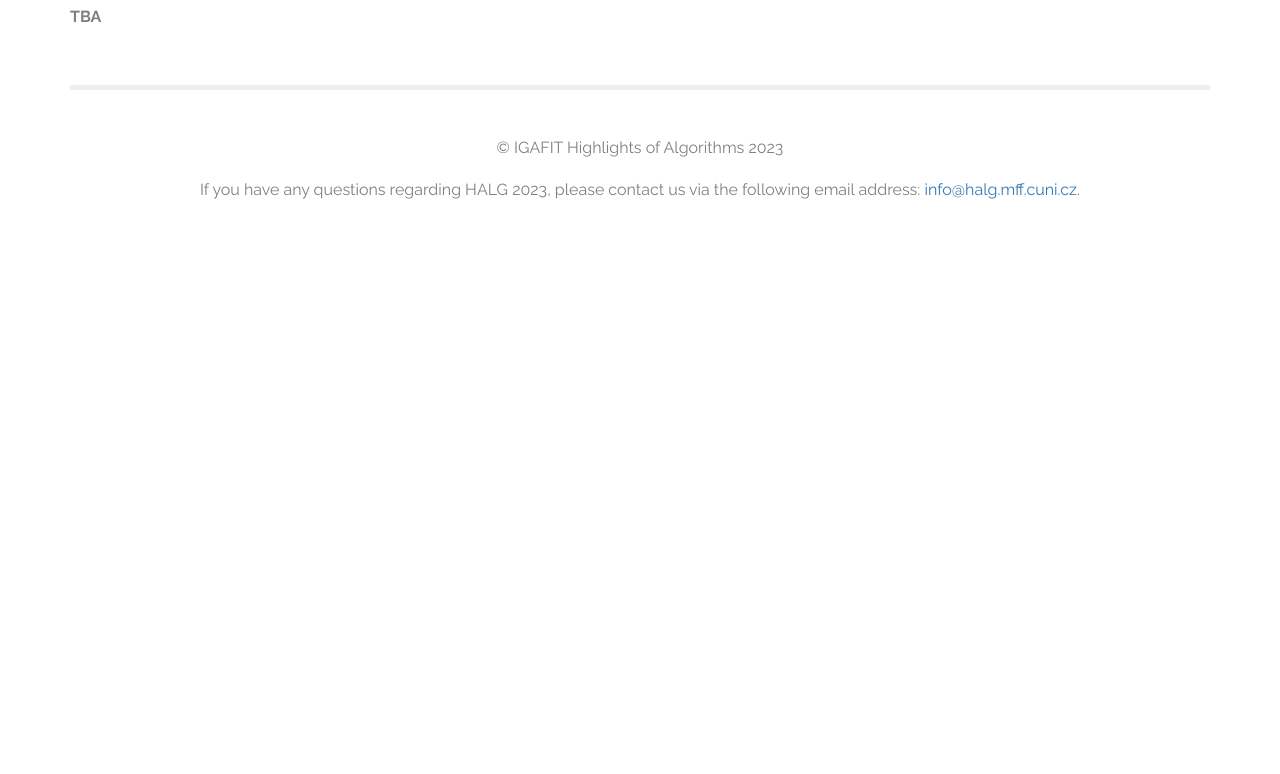
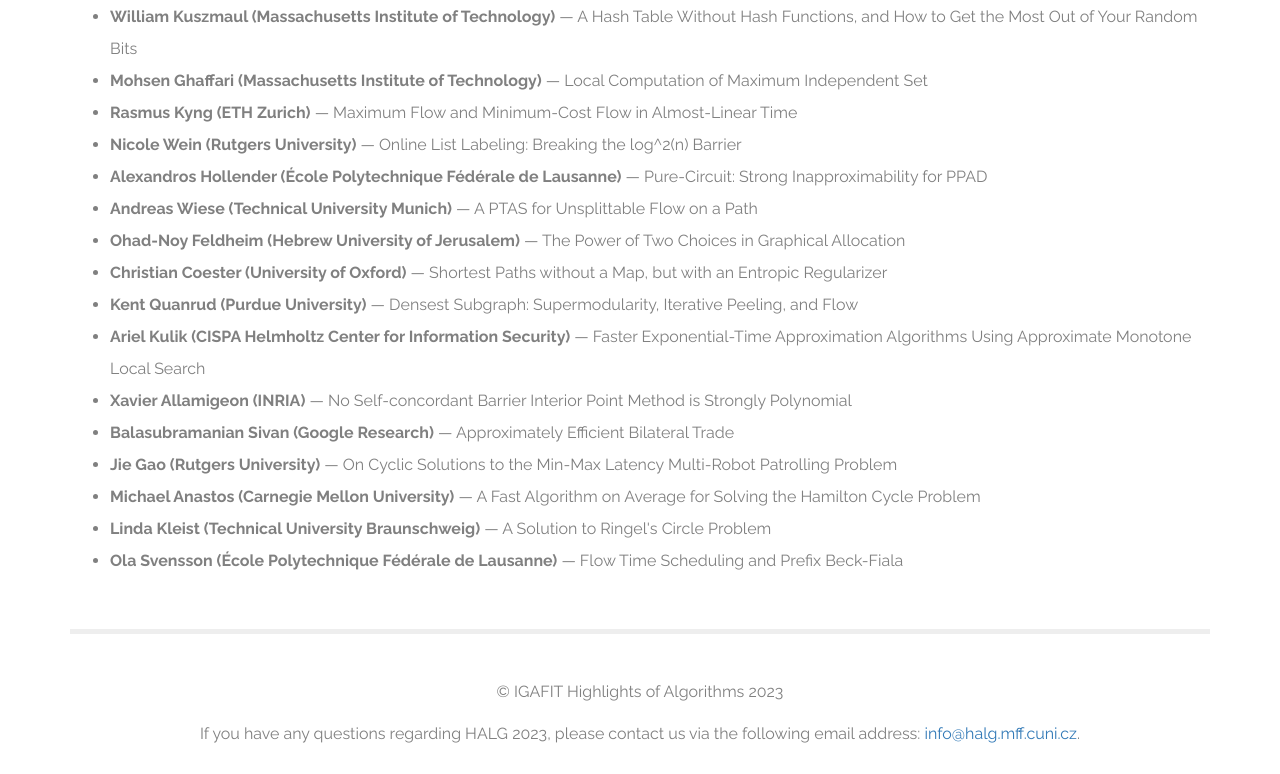
Before and after one commit to vutunganh/halg-2023, a plain HTML site: page www/speakers.html in a window 1280 px wide. Shown: the part 484-1258 px from the top of the page. Before the commit the page ends 800 px from the top, so only its background shows below. Drawn offline with nearby package versions, Linux system fonts and the light colour scheme.

Commit message:
Add invited speakers

```diff
--- a/www/speakers.html
+++ b/www/speakers.html
@@ -85,10 +85,27 @@
 
   <div class="content">
     <div class="container">
-	<h1>Survey speakers:</h1>
-        <p><strong>TBA</strong></p>
-        <h1>Invited talks:</h1>
-        <p><strong>TBA</strong></p>
+      <h1>Survey speakers:</h1>
+      <p><strong>TBA</strong></p>
+      <h1>Invited talks:</h1>
+      <ul>
+        <li><strong>William Kuszmaul (Massachusetts Institute of Technology)</strong> — A Hash Table Without Hash Functions, and How to Get the Most Out of Your Random Bits</li>
+        <li><strong>Mohsen Ghaffari (Massachusetts Institute of Technology)</strong> — Local Computation of Maximum Independent Set</li>
+        <li><strong>Rasmus Kyng (ETH Zurich)</strong> — Maximum Flow and Minimum-Cost Flow in Almost-Linear Time</li>
+        <li><strong>Nicole Wein (Rutgers University)</strong> — Online List Labeling: Breaking the log^2(n) Barrier</li>
+        <li><strong>Alexandros Hollender (École Polytechnique Fédérale de Lausanne)</strong> — Pure-Circuit: Strong Inapproximability for PPAD</li>
+        <li><strong>Andreas Wiese (Technical University Munich)</strong> — A PTAS for Unsplittable Flow on a Path</li>
+        <li><strong>Ohad-Noy Feldheim (Hebrew University of Jerusalem)</strong> — The Power of Two Choices in Graphical Allocation</li>
+        <li><strong>Christian Coester (University of Oxford)</strong> — Shortest Paths without a Map, but with an Entropic Regularizer</li>
+        <li><strong>Kent Quanrud (Purdue University)</strong> — Densest Subgraph: Supermodularity, Iterative Peeling, and Flow</li>
+        <li><strong>Ariel Kulik (CISPA Helmholtz Center for Information Security)</strong> — Faster Exponential-Time Approximation Algorithms Using Approximate Monotone Local Search</li>
+        <li><strong>Xavier Allamigeon (INRIA)</strong> — No Self-concordant Barrier Interior Point Method is Strongly Polynomial</li>
+        <li><strong>Balasubramanian Sivan (Google Research)</strong> — Approximately Efficient Bilateral Trade</li>
+        <li><strong>Jie Gao (Rutgers University)</strong> — On Cyclic Solutions to the Min-Max Latency Multi-Robot Patrolling Problem</li>
+        <li><strong>Michael Anastos (Carnegie Mellon University)</strong> — A Fast Algorithm on Average for Solving the Hamilton Cycle Problem</li>
+        <li><strong>Linda Kleist (Technical University Braunschweig)</strong> — A Solution to Ringel's Circle Problem</li>
+        <li><strong>Ola Svensson (École Polytechnique Fédérale de Lausanne)</strong> — Flow Time Scheduling and Prefix Beck-Fiala</li>
+      </ul>
     </div>
   </div>
 
```
